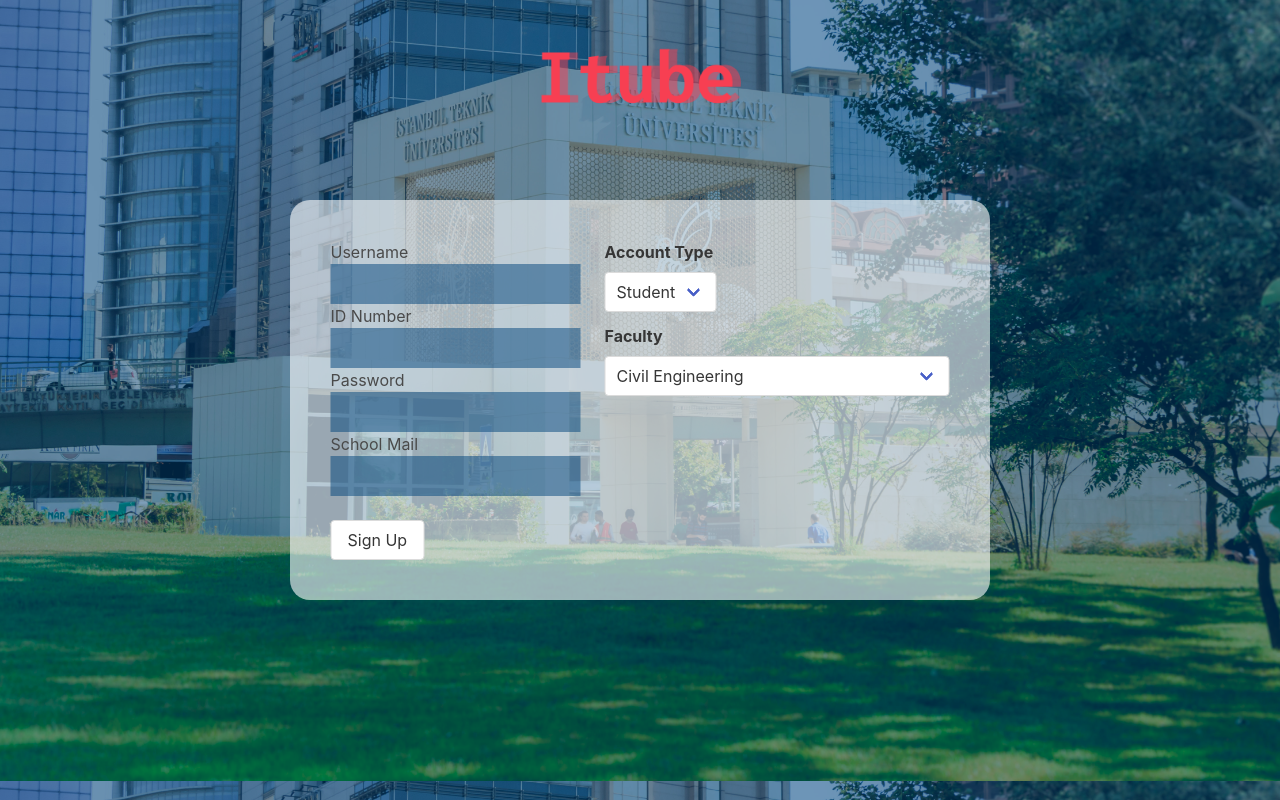
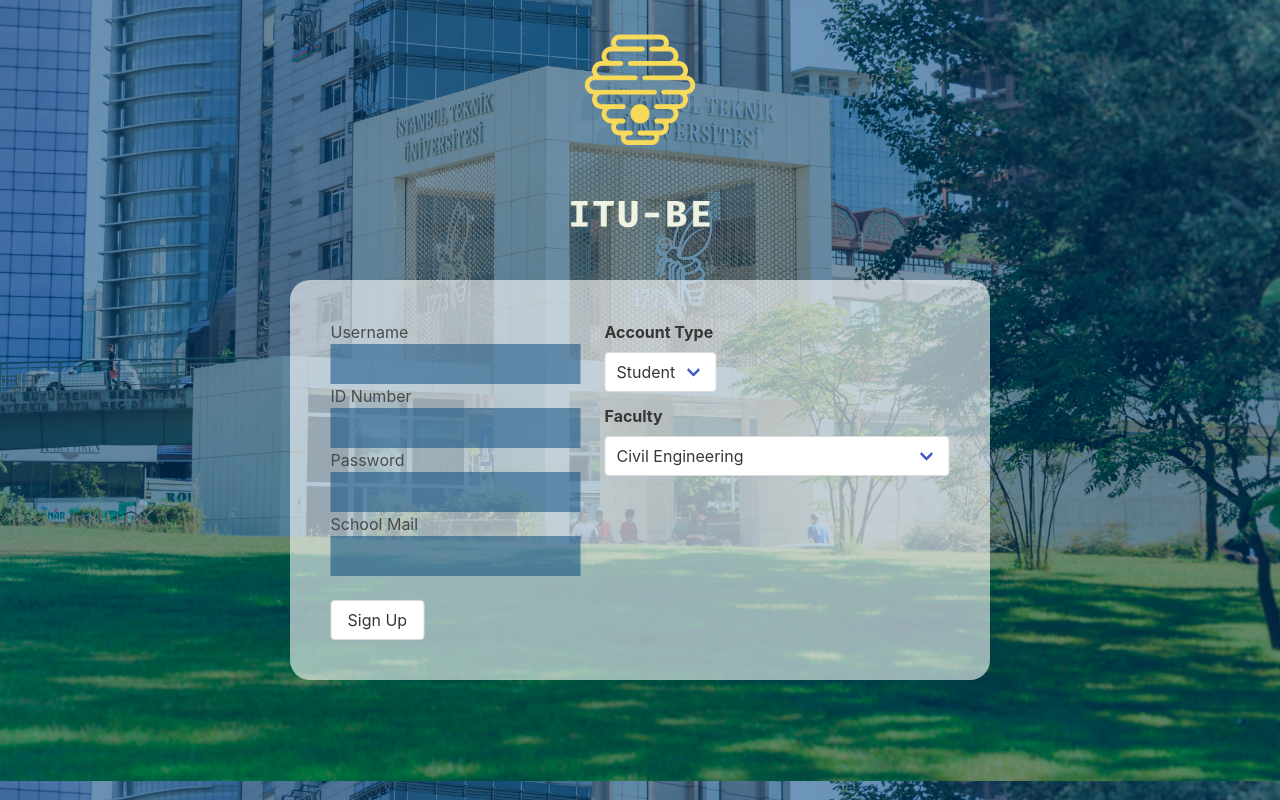
Before and after one commit to burakssen/itu-be, a Flask app: a page that uses templates/layout.html in a window 1280 px wide. Run offline with Flask 2, Linux system fonts and the light colour scheme.

Commit message:
New logo design added and some ui updates

```diff
--- a/static/auth.css
+++ b/static/auth.css
@@ -24,8 +24,8 @@ body::-webkit-scrollbar{
     position: absolute;
     transform: translate(-50%, -50%);
     width: 400px;
-    height: 400px;
-    top: 50%;
+    height: 300px;
+    top: 62%;
     left: 50%;
     background-color:rgba(255,255,255,0.6);
     border-radius: 20px;
@@ -36,7 +36,7 @@ body::-webkit-scrollbar{
     transform: translate(-50%, -50%);
     width: 700px;
     height: 400px;
-    top: 50%;
+    top: 60%;
     left: 50%;
     background-color:rgba(255,255,255,0.6);
     border-radius: 20px;
@@ -66,8 +66,8 @@ input{
 .logo{
     position: absolute;
     transform: translate(-50%,-50%);
-    width: 500px;
-    top: 10%;
+    width: 400px;
+    top: 20%;
     left: 50%;
     user-select: none;
 }
```
Also changed, not shown: templates/auth.html (+6 -7 lines), static/logo_transparent.png, static/logo_transparent1.png (added).
